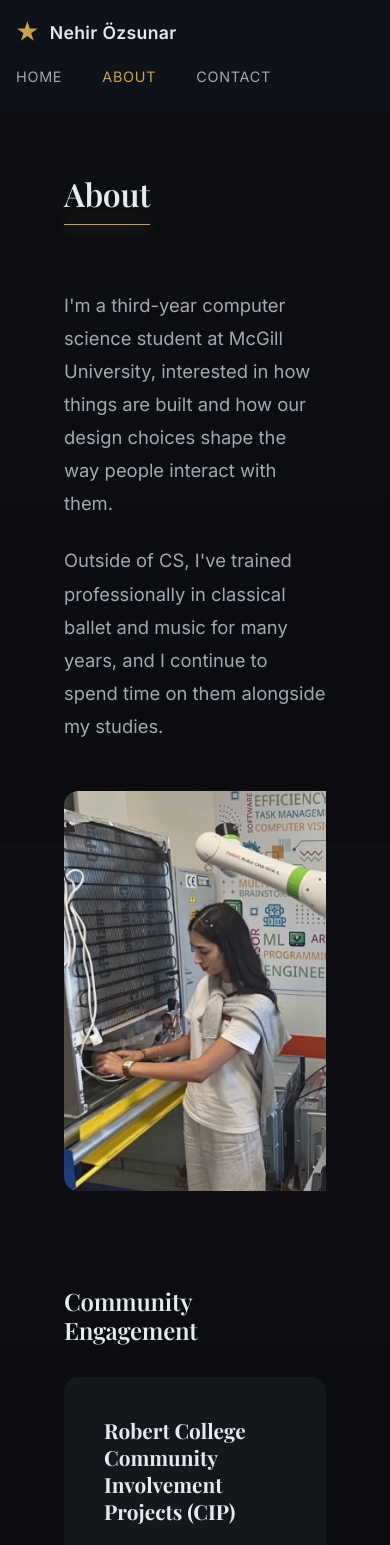
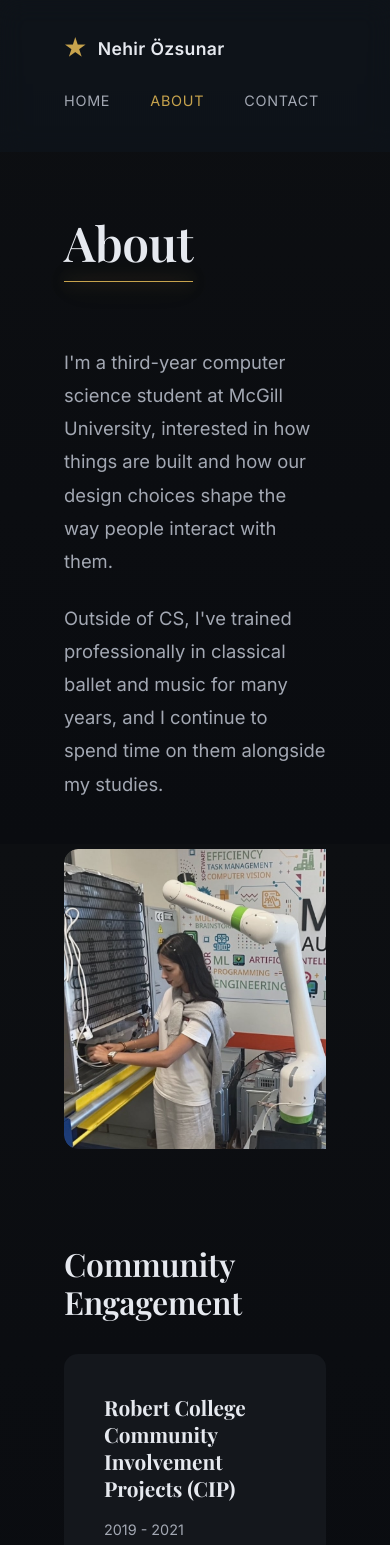
Before and after one commit to nehirozs/my-website, a React (Vite) app: page /about in a window 390 px wide. Shown: the top 1545 px of the page. Built offline with nearby package versions, Linux system fonts and the light colour scheme.

Commit message:
mobile 5

```diff
--- a/src/pages/About.jsx
+++ b/src/pages/About.jsx
@@ -19,7 +19,7 @@ export default function About() {
         </p>
       </div>
 
-      <div style={styles.photoSection}>
+      <div style={styles.photoSection} className="photo-section">
         <div style={styles.photoCard} className="photo-card">
           <img src={bshPhoto} alt="BSH Internship" style={styles.photo} />
         </div>
--- a/src/styles/globals.css
+++ b/src/styles/globals.css
@@ -70,54 +70,17 @@
   }
 
   @media (max-width: 768px) {
-    /* Smaller text on mobile */
-    h1 {
-      font-size: 2rem !important;
-    }
-
-    h2 {
-      font-size: 1.5rem !important;
-    }
-
-    /* Smaller padding */
-    section {
-      padding: 3rem 0 !important;
-    }
-
-    /* Fix hero section stacking */
-    #hero {
-      flex-direction: column !important;
-      padding: 3rem 0 !important;
-    }
-
-    /* Smaller profile image */
-    #hero img {
-      max-width: 250px !important;
-    }
-
-    /* Fix About page photos on mobile - ADD THESE */
-    div[style*="minWidth: '400px'"] {
-      min-width: 90vw !important;
-    }
-
-    /* Make volunteer section padding smaller on mobile */
-    div[style*="padding: '2.5rem'"] {
-      padding: 1.5rem !important;
-    }
-
-    /* Smaller navigation on mobile */
-    nav {
-      padding: 1rem !important;
-      gap: 0.5rem !important;
+    .photo-section {
+      gap: 0 !important;
     }
 
     .photo-card {
-      min-width: 90vw !important;
+      min-width: 80vw !important;
     }
 
     .photo-card img {
-      height: 400px !important;
-      width: 100% !important;
-      object-fit: cover !important;
-
+      height: auto !important;
+      max-height: 300px !important;
+      object-fit: contain !important;
+    }
   }
```
